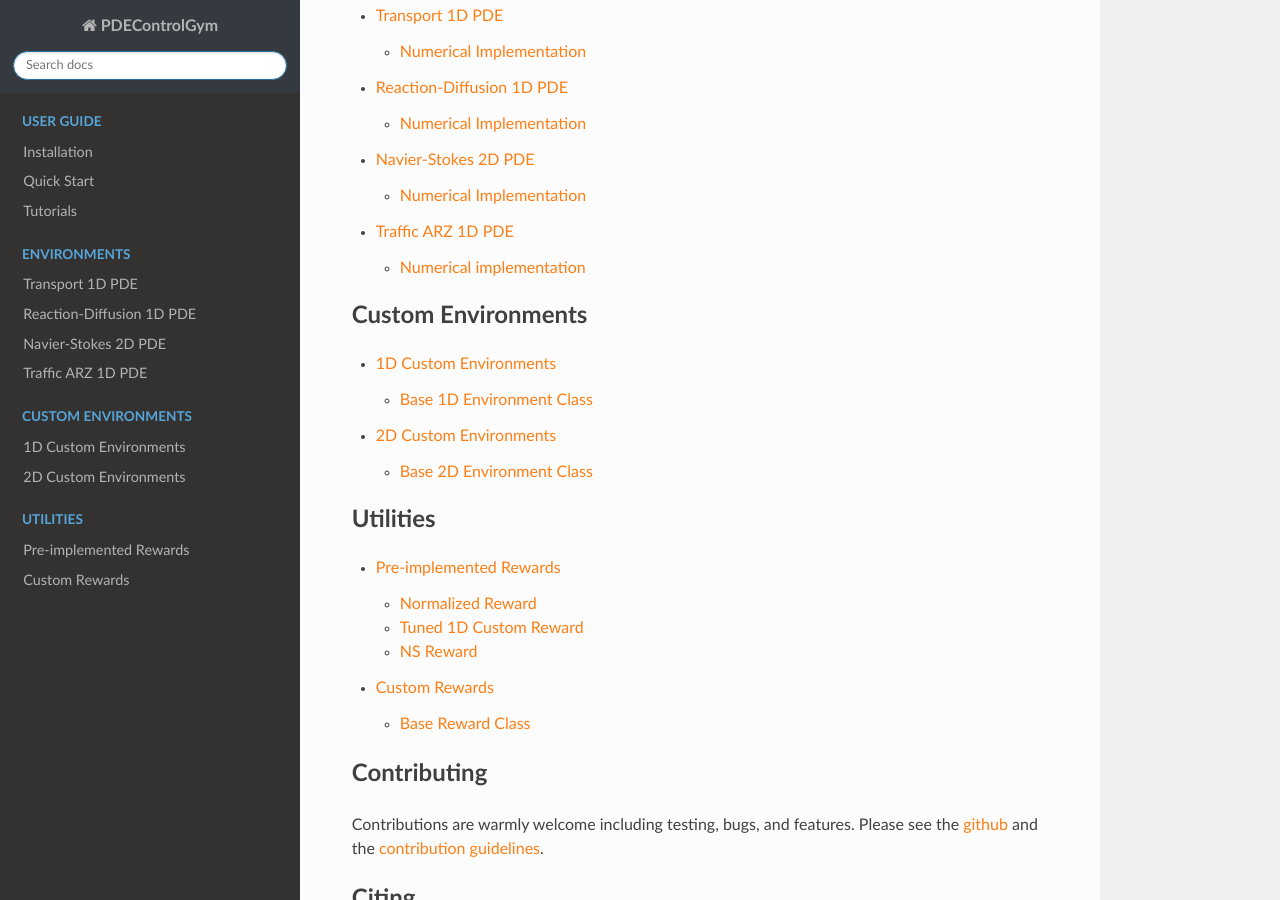
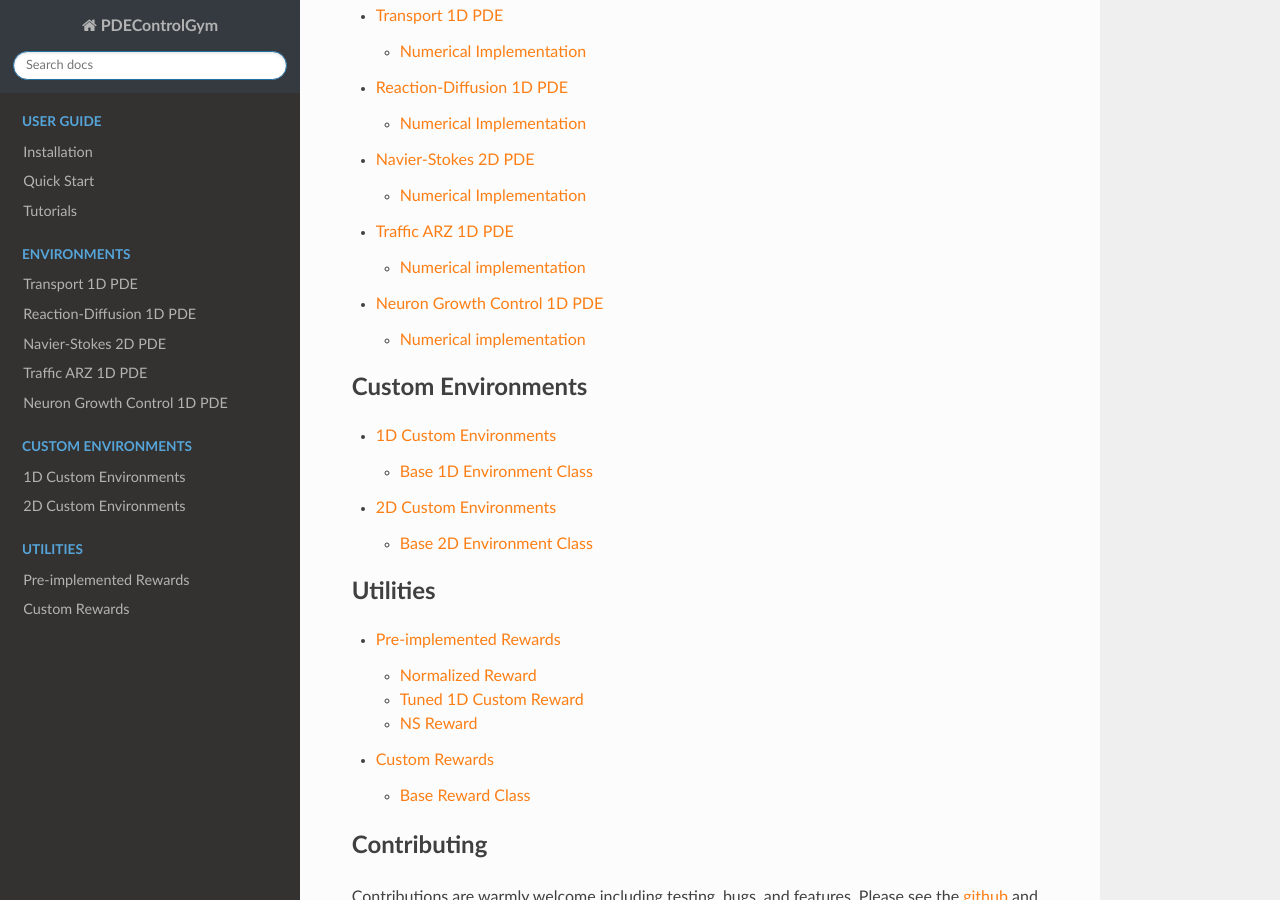
Before and after one commit to lukebhan/PDEControlGym, a Sphinx documentation site: the page built from docs/source/index.rst, in a window 1280 px wide and 900 px high, scrolled down 1010 px. Built offline with Sphinx 7.4.7 and the Read the Docs theme 3.1.0, drawn with Linux system fonts in a browser that asks for light colours.

Commit message:
Add neuron-1d.rst to index.rst toctree

```diff
--- a/docs/source/index.rst
+++ b/docs/source/index.rst
@@ -42,6 +42,7 @@ Main Features
   environments/parabolic-1d
   environments/navierstokes2d
   environments/Trafficarz1d
+  environments/neuron-1d
 
 .. toctree::
    :maxdepth: 2
```
